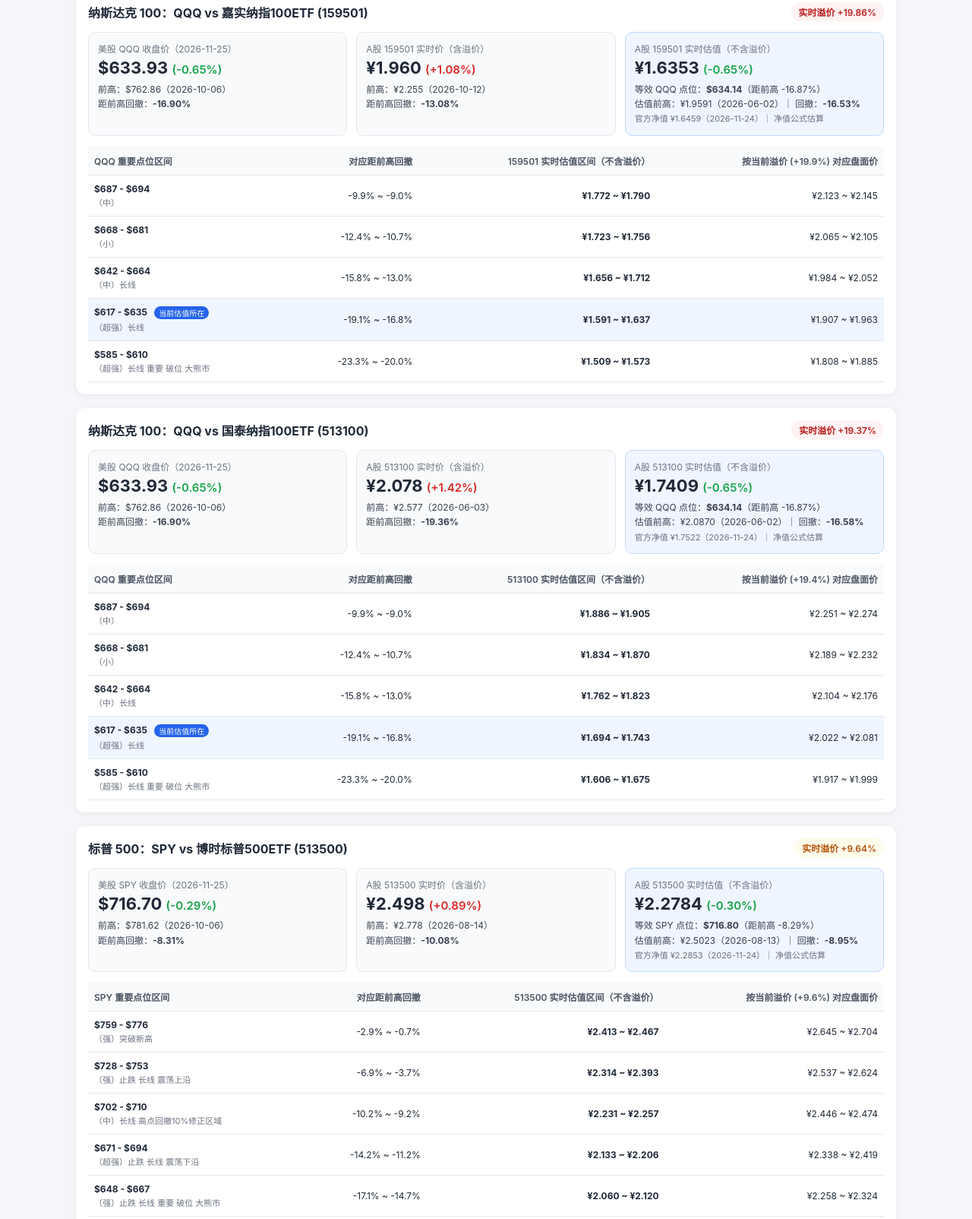
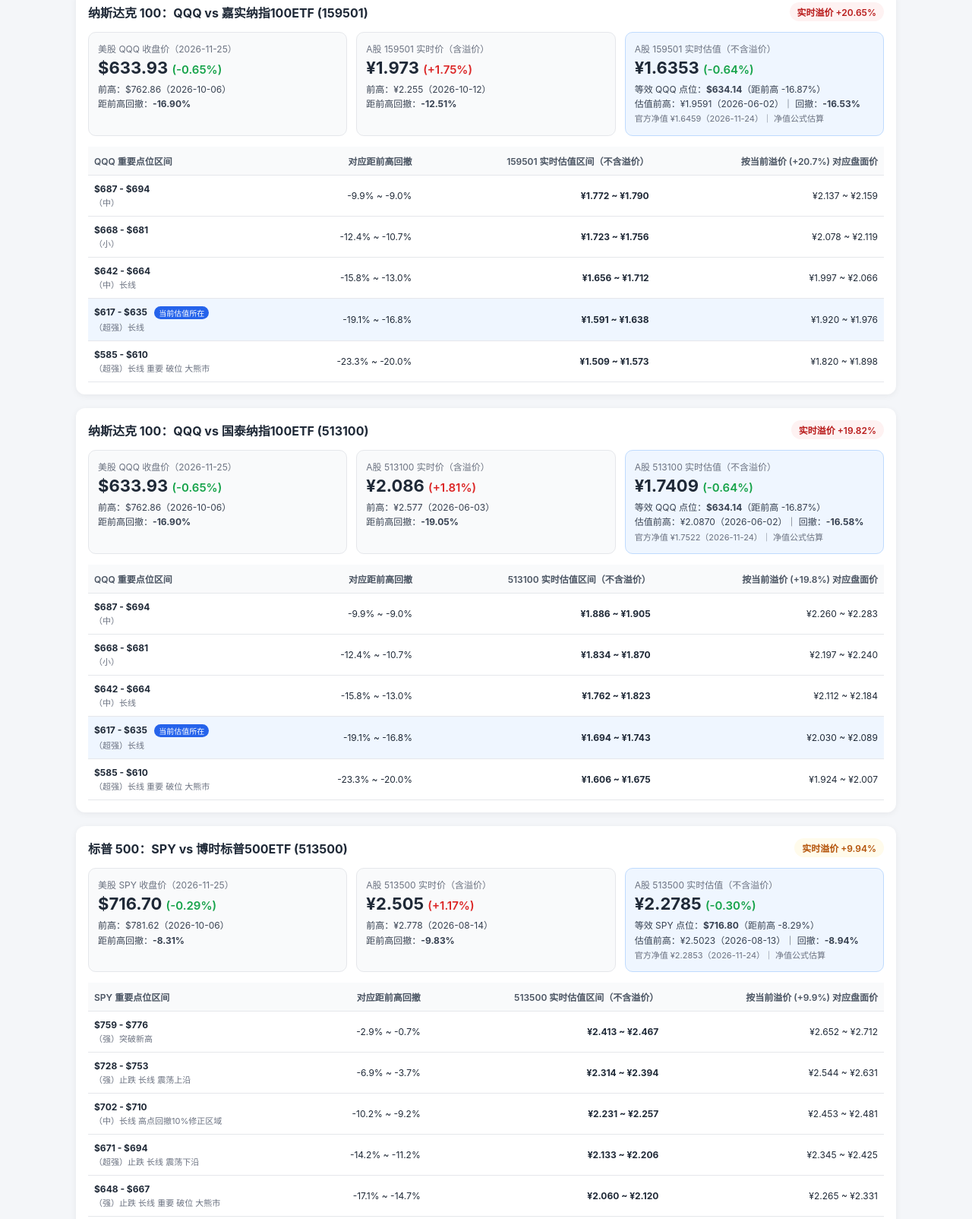
Before and after one commit to wz299/etf-monitor, a plain HTML site: page index.html in a window 1280 px wide. Shown: the part 97-1701 px from the top of the page at 76% size. Drawn offline with Linux system fonts and the light colour scheme.

Commit message:
chore: update ETF dashboard

```diff
--- a/index.html
+++ b/index.html
@@ -41,13 +41,13 @@
   <div class="container">
     <header>
       <h1>QQQ / SPY 与 A股跨境 ETF 盘中监控</h1>
-      <div class="meta">更新时间（北京时间）：2026-11-26 10:35:11 ｜ USD/CNY：6.6623</div>
+      <div class="meta">更新时间（北京时间）：2026-11-26 10:45:08 ｜ USD/CNY：6.6624</div>
     </header>
 
         <section class="card">
           <div class="card-header">
             <h2>纳斯达克 100：QQQ vs 嘉实纳指100ETF (159501)</h2>
-            <span class="badge badge-danger">实时溢价 +19.86%</span>
+            <span class="badge badge-danger">实时溢价 +20.65%</span>
           </div>
 
           <div class="grid">
@@ -60,14 +60,14 @@
 
             <div class="box">
               <div class="label">A股 159501 实时价（含溢价）</div>
-              <div class="value">¥1.960 <span class="up">(+1.08%)</span></div>
+              <div class="value">¥1.973 <span class="up">(+1.75%)</span></div>
               <div class="sub">前高：¥2.255（2026-10-12）</div>
-              <div class="sub">距前高回撤：<strong>-13.08%</strong></div>
+              <div class="sub">距前高回撤：<strong>-12.51%</strong></div>
             </div>
 
             <div class="box highlight">
               <div class="label">A股 159501 实时估值（不含溢价）</div>
-              <div class="value">¥1.6353 <span class="down">(-0.65%)</span></div>
+              <div class="value">¥1.6353 <span class="down">(-0.64%)</span></div>
               <div class="sub">等效 QQQ 点位：<strong>$634.14</strong>（距前高 -16.87%）</div>
               <div class="sub">估值前高：¥1.9591（2026-06-02）｜ 回撤：<strong>-16.53%</strong></div>
               <div class="sub muted">官方净值 ¥1.6459（2026-11-24）｜ 净值公式估算</div>
@@ -81,7 +81,7 @@
                   <th>QQQ 重要点位区间</th>
                   <th>对应距前高回撤</th>
                   <th>159501 实时估值区间（不含溢价）</th>
-                  <th>按当前溢价 (+19.9%) 对应盘面价</th>
+                  <th>按当前溢价 (+20.7%) 对应盘面价</th>
                 </tr>
               </thead>
               <tbody>
@@ -90,35 +90,35 @@
                 <td><strong>$687 - $694</strong><div class="zone-tag">（中）</div></td>
                 <td>-9.9% ~ -9.0%</td>
                 <td><strong>¥1.772 ~ ¥1.790</strong></td>
-                <td>¥2.123 ~ ¥2.145</td>
+                <td>¥2.137 ~ ¥2.159</td>
               </tr>
 
               <tr>
                 <td><strong>$668 - $681</strong><div class="zone-tag">（小）</div></td>
                 <td>-12.4% ~ -10.7%</td>
                 <td><strong>¥1.723 ~ ¥1.756</strong></td>
-                <td>¥2.065 ~ ¥2.105</td>
+                <td>¥2.078 ~ ¥2.119</td>
               </tr>
 
               <tr>
                 <td><strong>$642 - $664</strong><div class="zone-tag">（中）长线</div></td>
                 <td>-15.8% ~ -13.0%</td>
                 <td><strong>¥1.656 ~ ¥1.712</strong></td>
-                <td>¥1.984 ~ ¥2.052</td>
+                <td>¥1.997 ~ ¥2.066</td>
               </tr>
 
               <tr class="active-zone">
                 <td><strong>$617 - $635</strong> <span class="now-pill">当前估值所在</span><div class="zone-tag">（超强）长线</div></td>
                 <td>-19.1% ~ -16.8%</td>
-                <td><strong>¥1.591 ~ ¥1.637</strong></td>
-                <td>¥1.907 ~ ¥1.963</td>
+                <td><strong>¥1.591 ~ ¥1.638</strong></td>
+                <td>¥1.920 ~ ¥1.976</td>
               </tr>
 
               <tr>
                 <td><strong>$585 - $610</strong><div class="zone-tag">（超强）长线 重要 破位 大熊市</div></td>
                 <td>-23.3% ~ -20.0%</td>
                 <td><strong>¥1.509 ~ ¥1.573</strong></td>
-                <td>¥1.808 ~ ¥1.885</td>
+                <td>¥1.820 ~ ¥1.898</td>
               </tr>
 
               </tbody>
@@ -129,7 +129,7 @@
         <section class="card">
           <div class="card-header">
             <h2>纳斯达克 100：QQQ vs 国泰纳指100ETF (513100)</h2>
-            <span class="badge badge-danger">实时溢价 +19.37%</span>
+            <span class="badge badge-danger">实时溢价 +19.82%</span>
           </div>
 
           <div class="grid">
@@ -142,14 +142,14 @@
 
             <div class="box">
               <div class="label">A股 513100 实时价（含溢价）</div>
-              <div class="value">¥2.078 <span class="up">(+1.42%)</span></div>
+              <div class="value">¥2.086 <span class="up">(+1.81%)</span></div>
               <div class="sub">前高：¥2.577（2026-06-03）</div>
-              <div class="sub">距前高回撤：<strong>-19.36%</strong></div>
+              <div class="sub">距前高回撤：<strong>-19.05%</strong></div>
             </div>
 
             <div class="box highlight">
               <div class="label">A股 513100 实时估值（不含溢价）</div>
-              <div class="value">¥1.7409 <span class="down">(-0.65%)</span></div>
+              <div class="value">¥1.7409 <span class="down">(-0.64%)</span></div>
               <div class="sub">等效 QQQ 点位：<strong>$634.14</strong>（距前高 -16.87%）</div>
               <div class="sub">估值前高：¥2.0870（2026-06-02）｜ 回撤：<strong>-16.58%</strong></div>
               <div class="sub muted">官方净值 ¥1.7522（2026-11-24）｜ 净值公式估算</div>
@@ -163,7 +163,7 @@
                   <th>QQQ 重要点位区间</th>
                   <th>对应距前高回撤</th>
                   <th>513100 实时估值区间（不含溢价）</th>
-                  <th>按当前溢价 (+19.4%) 对应盘面价</th>
+                  <th>按当前溢价 (+19.8%) 对应盘面价</th>
                 </tr>
               </thead>
               <tbody>
@@ -172,35 +172,35 @@
                 <td><strong>$687 - $694</strong><div class="zone-tag">（中）</div></td>
                 <td>-9.9% ~ -9.0%</td>
                 <td><strong>¥1.886 ~ ¥1.905</strong></td>
-                <td>¥2.251 ~ ¥2.274</td>
+                <td>¥2.260 ~ ¥2.283</td>
               </tr>
 
               <tr>
                 <td><strong>$668 - $681</strong><div class="zone-tag">（小）</div></td>
                 <td>-12.4% ~ -10.7%</td>
                 <td><strong>¥1.834 ~ ¥1.870</strong></td>
-                <td>¥2.189 ~ ¥2.232</td>
+                <td>¥2.197 ~ ¥2.240</td>
               </tr>
 
               <tr>
                 <td><strong>$642 - $664</strong><div class="zone-tag">（中）长线</div></td>
                 <td>-15.8% ~ -13.0%</td>
                 <td><strong>¥1.762 ~ ¥1.823</strong></td>
-                <td>¥2.104 ~ ¥2.176</td>
+                <td>¥2.112 ~ ¥2.184</td>
               </tr>
 
               <tr class="active-zone">
                 <td><strong>$617 - $635</strong> <span class="now-pill">当前估值所在</span><div class="zone-tag">（超强）长线</div></td>
                 <td>-19.1% ~ -16.8%</td>
                 <td><strong>¥1.694 ~ ¥1.743</strong></td>
-                <td>¥2.022 ~ ¥2.081</td>
+                <td>¥2.030 ~ ¥2.089</td>
               </tr>
 
               <tr>
                 <td><strong>$585 - $610</strong><div class="zone-tag">（超强）长线 重要 破位 大熊市</div></td>
                 <td>-23.3% ~ -20.0%</td>
                 <td><strong>¥1.606 ~ ¥1.675</strong></td>
-                <td>¥1.917 ~ ¥1.999</td>
+                <td>¥1.924 ~ ¥2.007</td>
               </tr>
 
               </tbody>
@@ -211,7 +211,7 @@
         <section class="card">
           <div class="card-header">
             <h2>标普 500：SPY vs 博时标普500ETF (513500)</h2>
-            <span class="badge badge-warn">实时溢价 +9.64%</span>
+            <span class="badge badge-warn">实时溢价 +9.94%</span>
           </div>
 
           <div class="grid">
@@ -224,16 +224,16 @@
 
             <div class="box">
               <div class="label">A股 513500 实时价（含溢价）</div>
-              <div class="value">¥2.498 <span class="up">(+0.89%)</span></div>
+              <div class="value">¥2.505 <span class="up">(+1.17%)</span></div>
               <div class="sub">前高：¥2.778（2026-08-14）</div>
-              <div class="sub">距前高回撤：<strong>-10.08%</strong></div>
+              <div class="sub">距前高回撤：<strong>-9.83%</strong></div>
             </div>
 
             <div class="box highlight">
               <div class="label">A股 513500 实时估值（不含溢价）</div>
-              <div class="value">¥2.2784 <span class="down">(-0.30%)</span></div>
+              <div class="value">¥2.2785 <span class="down">(-0.30%)</span></div>
               <div class="sub">等效 SPY 点位：<strong>$716.80</strong>（距前高 -8.29%）</div>
-              <div class="sub">估值前高：¥2.5023（2026-08-13）｜ 回撤：<strong>-8.95%</strong></div>
+              <div class="sub">估值前高：¥2.5023（2026-08-13）｜ 回撤：<strong>-8.94%</strong></div>
               <div class="sub muted">官方净值 ¥2.2853（2026-11-24）｜ 净值公式估算</div>
             </div>
           </div>
@@ -245,7 +245,7 @@
                   <th>SPY 重要点位区间</th>
                   <th>对应距前高回撤</th>
                   <th>513500 实时估值区间（不含溢价）</th>
-                  <th>按当前溢价 (+9.6%) 对应盘面价</th>
+                  <th>按当前溢价 (+9.9%) 对应盘面价</th>
                 </tr>
               </thead>
               <tbody>
@@ -254,35 +254,35 @@
                 <td><strong>$759 - $776</strong><div class="zone-tag">（强）突破新高</div></td>
                 <td>-2.9% ~ -0.7%</td>
                 <td><strong>¥2.413 ~ ¥2.467</strong></td>
-                <td>¥2.645 ~ ¥2.704</td>
+                <td>¥2.652 ~ ¥2.712</td>
               </tr>
 
               <tr>
                 <td><strong>$728 - $753</strong><div class="zone-tag">（强）止跌 长线 震荡上沿</div></td>
                 <td>-6.9% ~ -3.7%</td>
-                <td><strong>¥2.314 ~ ¥2.393</strong></td>
-                <td>¥2.537 ~ ¥2.624</td>
+                <td><strong>¥2.314 ~ ¥2.394</strong></td>
+                <td>¥2.544 ~ ¥2.631</td>
               </tr>
 
               <tr>
                 <td><strong>$702 - $710</strong><div class="zone-tag">（中）长线 高点回撤10%修正区域</div></td>
                 <td>-10.2% ~ -9.2%</td>
                 <td><strong>¥2.231 ~ ¥2.257</strong></td>
-                <td>¥2.446 ~ ¥2.474</td>
+                <td>¥2.453 ~ ¥2.481</td>
               </tr>
 
               <tr>
                 <td><strong>$671 - $694</strong><div class="zone-tag">（超强）止跌 长线 震荡下沿</div></td>
                 <td>-14.2% ~ -11.2%</td>
                 <td><strong>¥2.133 ~ ¥2.206</strong></td>
-                <td>¥2.338 ~ ¥2.419</td>
+                <td>¥2.345 ~ ¥2.425</td>
               </tr>
 
               <tr>
                 <td><strong>$648 - $667</strong><div class="zone-tag">（强）止跌 长线 重要 破位 大熊市</div></td>
                 <td>-17.1% ~ -14.7%</td>
                 <td><strong>¥2.060 ~ ¥2.120</strong></td>
-                <td>¥2.258 ~ ¥2.324</td>
+                <td>¥2.265 ~ ¥2.331</td>
               </tr>
 
               </tbody>
```
